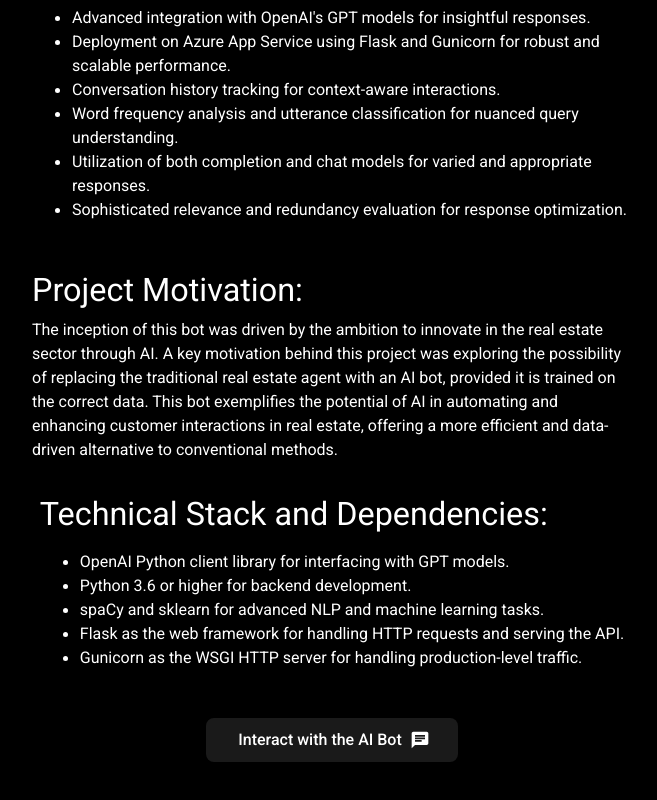
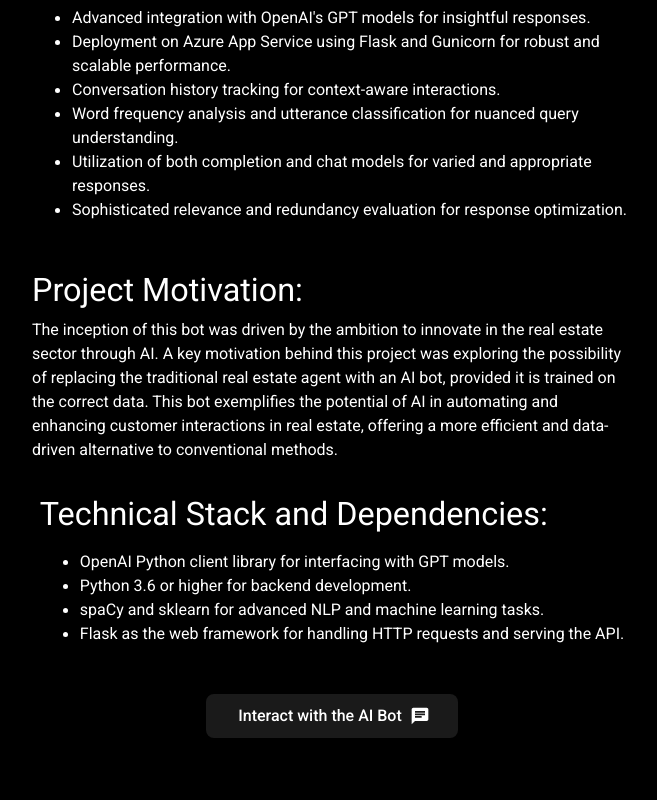
Before and after one commit to AnthonyMercadante/AnthonyMercadante.github.io, a React (Create React App) app: page /RealEstateBot in a window 1280 px wide. Shown: the part 594-1394 px from the top of the page, without its empty margins (308-965 px from the left). Built offline with nearby package versions, Linux system fonts and the light colour scheme.

Commit message:
removed gunicore

```diff
--- a/src/components/RealEstateBot/RealEstateBot.tsx
+++ b/src/components/RealEstateBot/RealEstateBot.tsx
@@ -97,7 +97,6 @@ const RealEstateBot = () => {
                     <li><Typography variant="body1">Python 3.6 or higher for backend development.</Typography></li>
                     <li><Typography variant="body1">spaCy and sklearn for advanced NLP and machine learning tasks.</Typography></li>
                     <li><Typography variant="body1">Flask as the web framework for handling HTTP requests and serving the API.</Typography></li>
-                    <li><Typography variant="body1">Gunicorn as the WSGI HTTP server for handling production-level traffic.</Typography></li>
                 </ul>
             </Box>
             <Button
```
